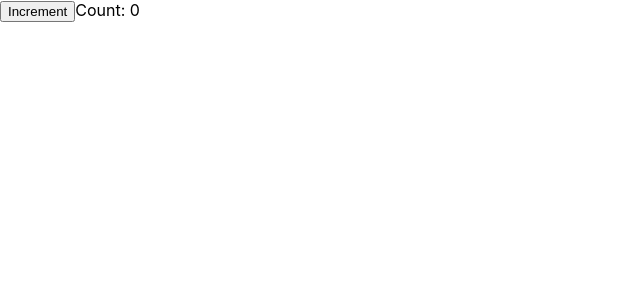
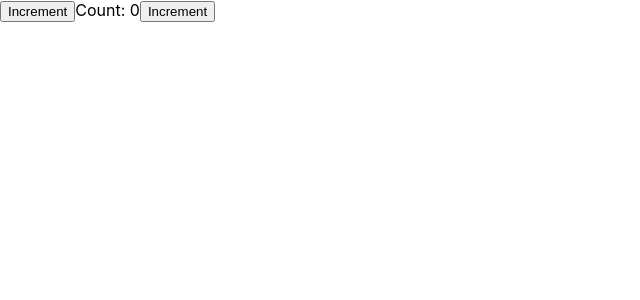
Before and after one commit to ATOROYO/date-counter, a React (Create React App) app: page / in a window 1280 px wide. Shown: the top 300 px of the page, without its empty margins (0-640 px from the left). Built offline with nearby package versions, Linux system fonts and the light colour scheme.

Commit message:
Added button for increasing count

```diff
--- a/src/App.js
+++ b/src/App.js
@@ -15,6 +15,7 @@ function Counter() {
       <div>
         <button onClick={() => setCount((c) => c - 1)}>Increment</button>
         <span>Count: {count}</span>
+        <button onClick={() => setCount((c) => c + 1)}>Increment</button>
       </div>
     </div>
   );
```
